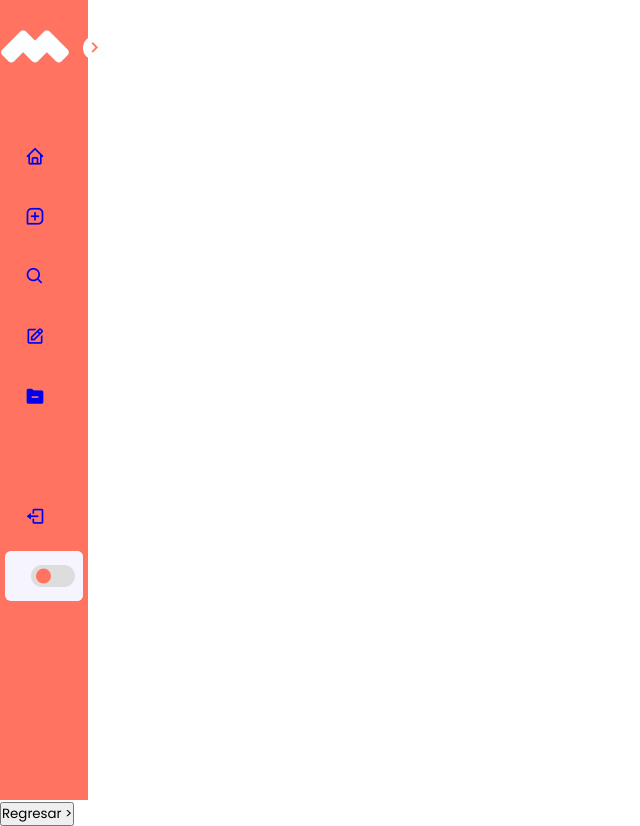
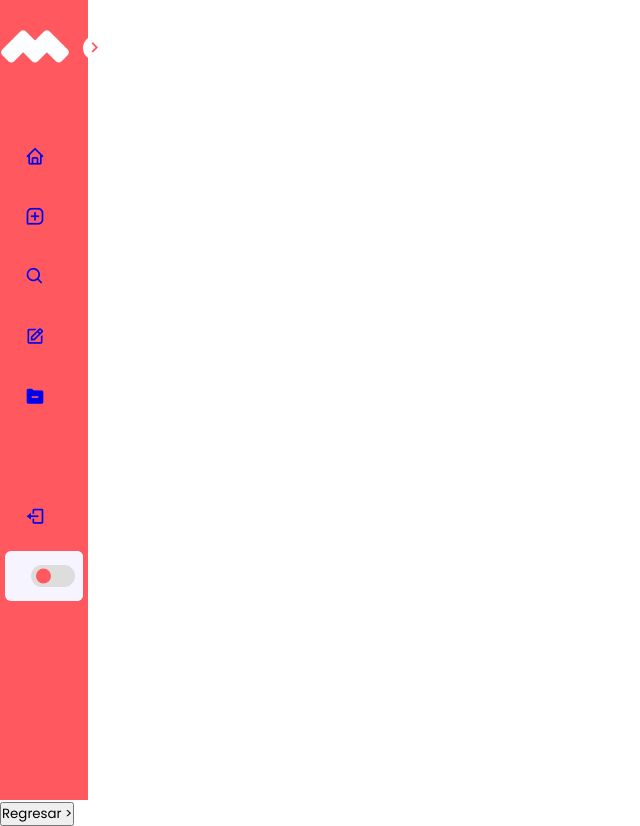
Before and after one commit to BrayanDun/proyecto_movilnet, a PHP site: page / in a window 1280 px wide. Shown: the whole page, without its empty margins (0-640 px from the left). Run offline with PHP 8.4, Linux system fonts and the light colour scheme.

Commit message:
cambios x

```diff
--- a/conexiones/database.php
+++ b/conexiones/database.php
@@ -4,7 +4,7 @@
 $db_host = "localhost";
 $db_name = "Movilnet";
 $db_user = "postgres";
-$db_password = "postgres";
+$db_password = "123456";
 
 // Crear una conexión a la base de datos
 $connection = new PDO("pgsql:host=$db_host;dbname=$db_name;user=$db_user;password=$db_password");
--- a/conexiones/modificar.php
+++ b/conexiones/modificar.php
@@ -3,7 +3,7 @@
 $host = "localhost";
 $dbname = "Movilnet";
 $username = "postgres";
-$password = "postgres";
+$password = "123456";
 
 // Conectarse a la base de datos
 $conn = new PDO("pgsql:host=$host;dbname=$dbname", $username, $password);
--- a/login.php
+++ b/login.php
@@ -2,7 +2,7 @@
 $host = "localhost";
 $dbname = "Movilnet";
 $username = "postgres";
-$password = "postgres";
+$password = "123456";
 // Conexión a la base de datos
 $conn = new PDO("pgsql:host=$host;dbname=$dbname", $username, $password);
 
--- a/style_inicio.css
+++ b/style_inicio.css
@@ -7,13 +7,12 @@
     box-sizing: border-box;
 }
 :root{
-    --body-color: ##fbfcff;
-    --sidebar-color: #ff7360;
-    --primary-color: #fdffff;
+    --body-color: ##655d5d;
+    --sidebar-color: #FF585F;
+    --primary-color: #ffffff;
     --primary-color-light: #F6F5FF;
     --toggle-color: #DDD;
-    --text-color: #707070;
-
+    --text-color: #ffffff;
     --tran-02: all 0.2 ease;
     --tran-03: all 0.3 ease;
     --tran-04: all 0.4 ease;
```
